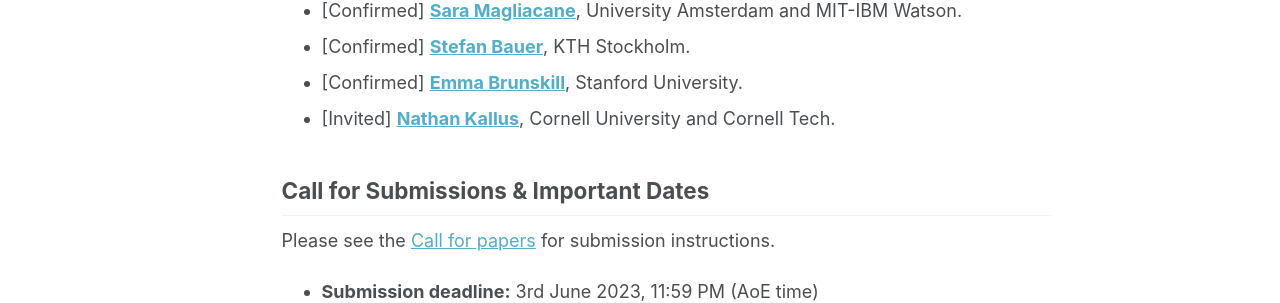
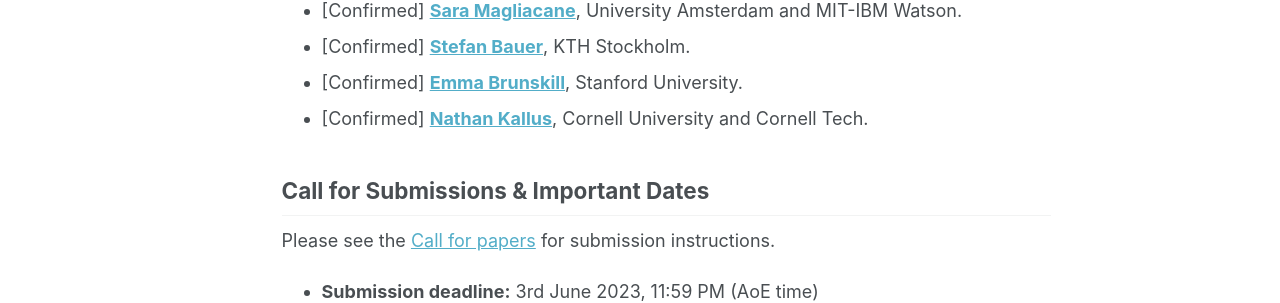
Before and after one commit to realworldml/icml2023, a Jekyll site: the page built from _pages/about.md, in a window 1280 px wide. Shown: the part 698-1001 px from the top of the page. Built offline with Jekyll 4.4.1, drawn with Linux system fonts in a browser that asks for light colours.

Commit message:
update about page

```diff
--- a/_pages/about.md
+++ b/_pages/about.md
@@ -23,7 +23,7 @@ Invited Speakers
 * [Confirmed] **[Sara Magliacane](https://saramagliacane.github.io/)**, University Amsterdam and MIT-IBM Watson.
 * [Confirmed] **[Stefan Bauer](https://www.kth.se/profile/baue)**, KTH Stockholm.
 * [Confirmed] **[Emma Brunskill](https://cs.stanford.edu/people/ebrun/)**, Stanford University.
-* [Invited] **[Nathan Kallus](https://nathankallus.com/)**, Cornell University and Cornell Tech.
+* [Confirmed] **[Nathan Kallus](https://nathankallus.com/)**, Cornell University and Cornell Tech.
 
 
 Call for Submissions & Important Dates
```
